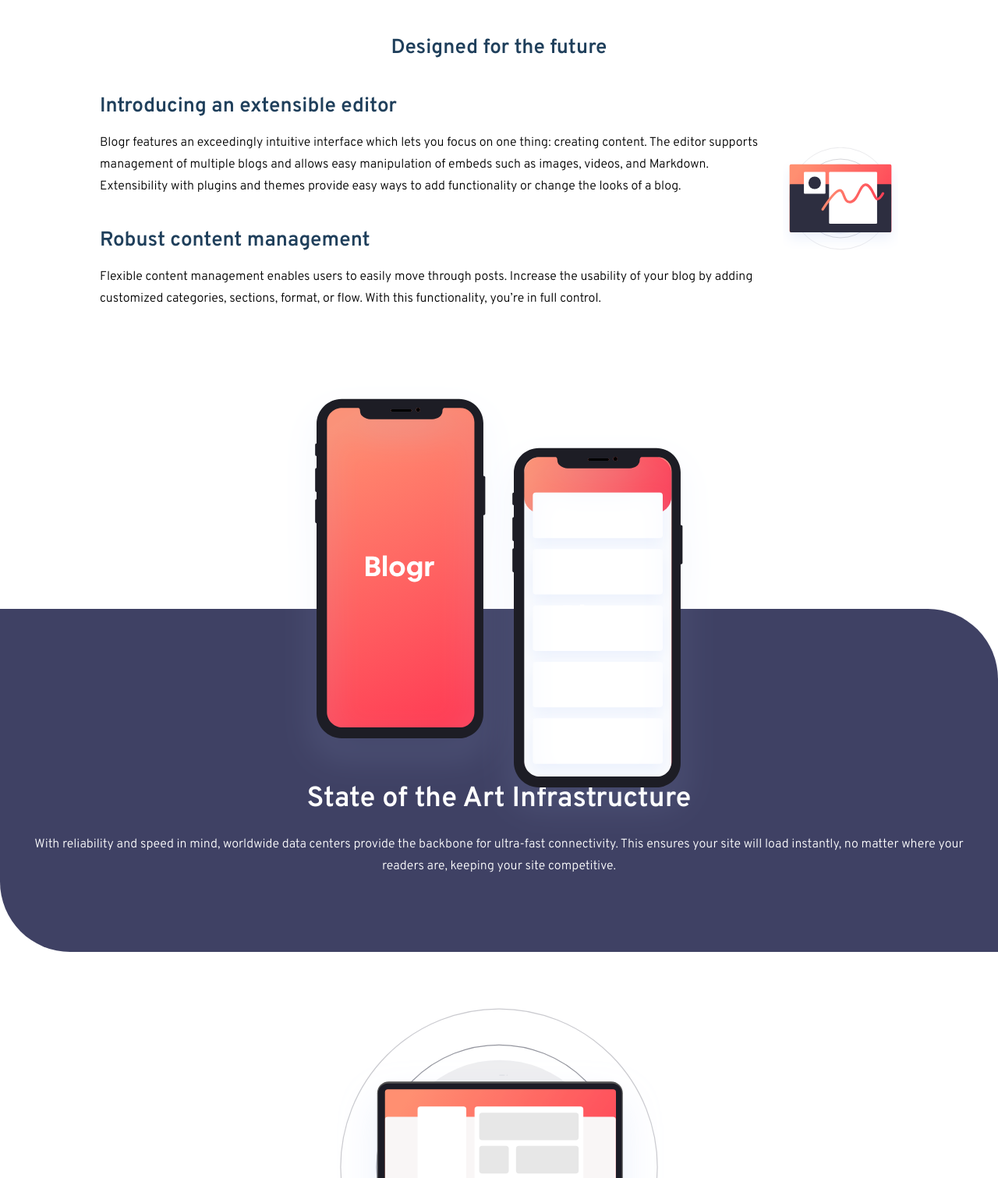
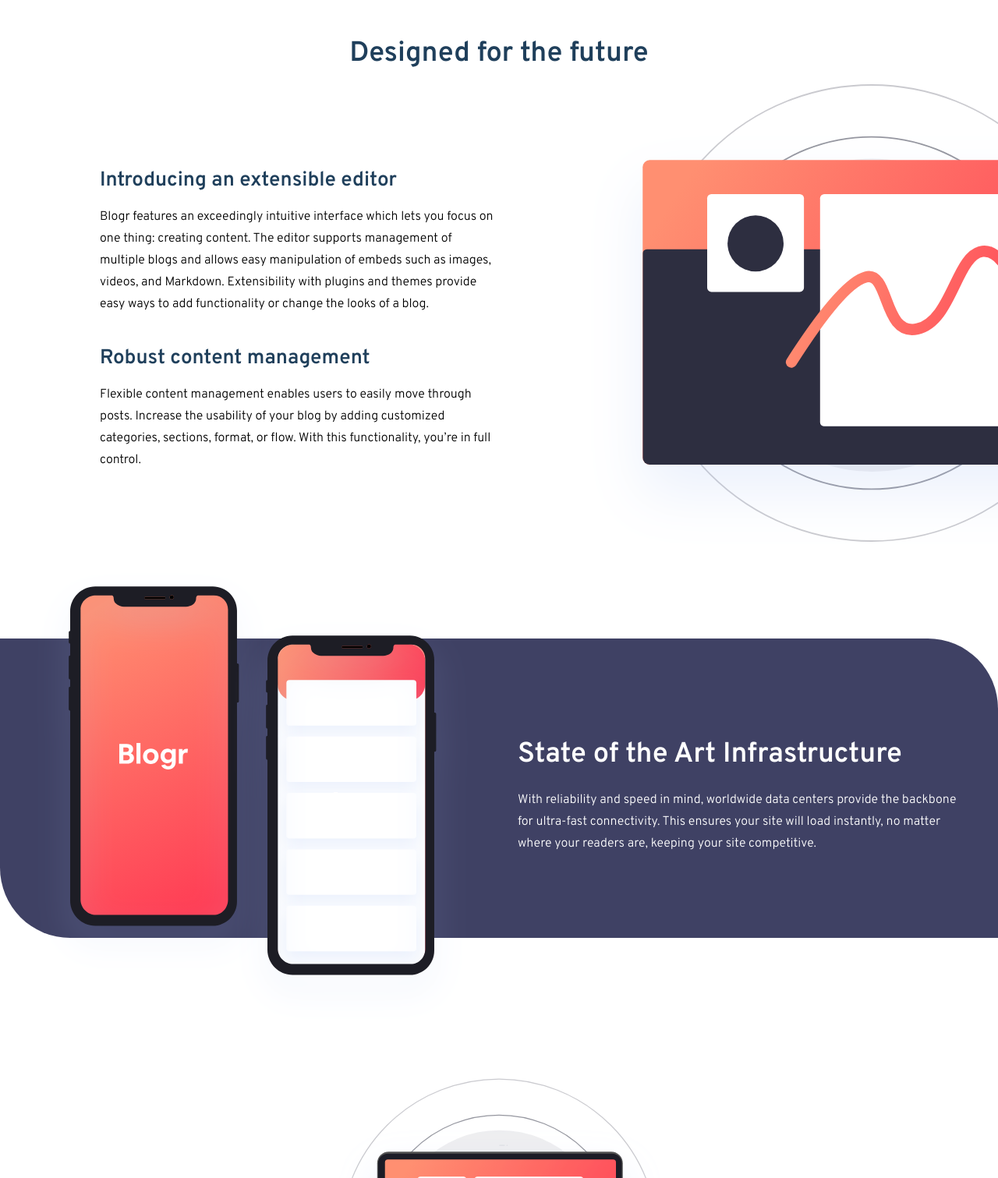
Before and after one commit to Fede2797/frontend_mentor_blogr, a website: page index.html in a window 1280 px wide. Shown: the part 700-2211 px from the top of the page at 78% size. Drawn offline with Linux system fonts and the light colour scheme.

Commit message:
Working on mobiles svg responsiveness. Breakpoint

```diff
--- a/index.html
+++ b/index.html
@@ -101,15 +101,15 @@
   <!-- Articles section -->
 
   <!-- First Article -->
-  <section class="mt-24 md:p-32">
-    <h1 class="text-center text-[#1F3F5B] text-[26px] font-semibold font-[Overpass]">Designed for the future</h1>
-    <div class="flex flex-col gap-2 items-center md:flex-row-reverse">
-        <div>
-            <div class="pt-16 pb-8 overflow-hidden">
-                <img class="scale-[110%]" src="/images/illustration-editor-mobile.svg" alt="">
+  <section class="mt-24 md:p-32 overflow-hidden">
+    <h1 class="text-center text-[#1F3F5B] text-[36px] font-semibold font-[Overpass] md:mb-20">Designed for the future</h1>
+    <div class="flex flex-col gap-2 items-center md:flex-row-reverse md:relative">
+        <div class="md:w-full">
+            <div class="pt-16 pb-8 overflow-hidden md:overflow-visible md:absolute md:-translate-y-1/2 md:translate-x-2/3">
+                <img class="scale-[110%] md:scale-[180%] md:object-cover" src="/images/illustration-editor-mobile.svg" alt="">
             </div>
         </div>
-        <div class="flex flex-col">
+        <div class="flex flex-col md:w-full">
             <div class="p-10 md:px-0">
                 <h1 class="text-center text-[#1F3F5B] text-[26px] font-semibold font-[Overpass] leading-8 md:text-left">Introducing an extensible editor</h1>
                 <p class="text-center mt-4 font-thin font-[Overpass] leading-7 md:text-left">
@@ -131,22 +131,37 @@
   </section>
 
   <!-- Second Article -->
-  <section>
-      <!-- <div class="relative w-full h-96 mt-64 bg-[#3F4164] bg-contain bg-[position:-50%-50%] bg-repeat-space" style="background-image: url('/images/bg-pattern-circles.svg')"> -->
-        <div class="telative flex flex-col relative w-full mt-64 bg-[#3F4164] rounded-tr-[90px] rounded-bl-[90px]
-        text-center text-white items-center">
-            <!-- <img src="./images/bg-pattern-circles.svg" alt=""> -->
-            <div class="absolute -translate-y-1/2">
-                <img class="" src="images/illustration-phones.svg" alt="">
+  <!-- <section>
+        <div class="relative flex flex-col w-full mt-64 bg-[#3F4164] rounded-tr-[90px] rounded-bl-[90px]
+        text-center text-white items-center md:flex-row md:mt-0 md:px-32 md:py-28">
+            <div class="absolute -translate-y-1/2 md:translate-y-0 md:-translate-x-[4.3rem]">
+                <img class="md:scale-90" src="images/illustration-phones.svg" alt="">
             </div>
-            <div class="pt-56 pb-24 px-8">
-                <h1 class="text-4xl font-[Overpass] font-semibold pb-6">State of the Art Infrastructure</h1>
-                <p class="font-thin font-[Overpass] leading-7">
+            <div class="md:w-full"></div>
+            <div class="pt-56 pb-24 px-8 md:p-0 md:w-full">
+                <h1 class="text-4xl font-[Overpass] font-semibold pb-6 md:text-left">State of the Art Infrastructure</h1>
+                <p class="font-thin font-[Overpass] leading-7 md:text-left">
                     With reliability and speed in mind, worldwide data centers provide the backbone for ultra-fast connectivity.
                     This ensures your site will load instantly, no matter where your readers are, keeping your site competitive.
                 </p>
             </div>
         </div>
+  </section> -->
+  <section class="relative">
+    <div class="absolute bg-[#3F4164] rounded-tr-[90px] rounded-bl-[90px] w-full mt-64 z-[-1]
+    md:mt-0 md:top-[15%] md:py-48">
+    </div>
+
+    <div class="flex flex-col items-center gap-12 px-12 lg:flex-row">
+        <div class="lg:w-full"><img class="" src="images/illustration-phones.svg" alt=""></div>
+        <div class="pt-56 pb-24 px-8 lg:p-0 lg:w-full text-center text-black w-full">
+            <h1 class="text-4xl font-[Overpass] text-white font-semibold pb-6 md:text-left">State of the Art Infrastructure</h1>
+            <p class="font-thin font-[Overpass] text-white leading-7 md:text-left">
+                With reliability and speed in mind, worldwide data centers provide the backbone for ultra-fast connectivity.
+                This ensures your site will load instantly, no matter where your readers are, keeping your site competitive.
+            </p>
+        </div>
+    </div>
   </section>
 
   <!-- Third Arcticle -->
```
Also changed, not shown: css/style.css.
